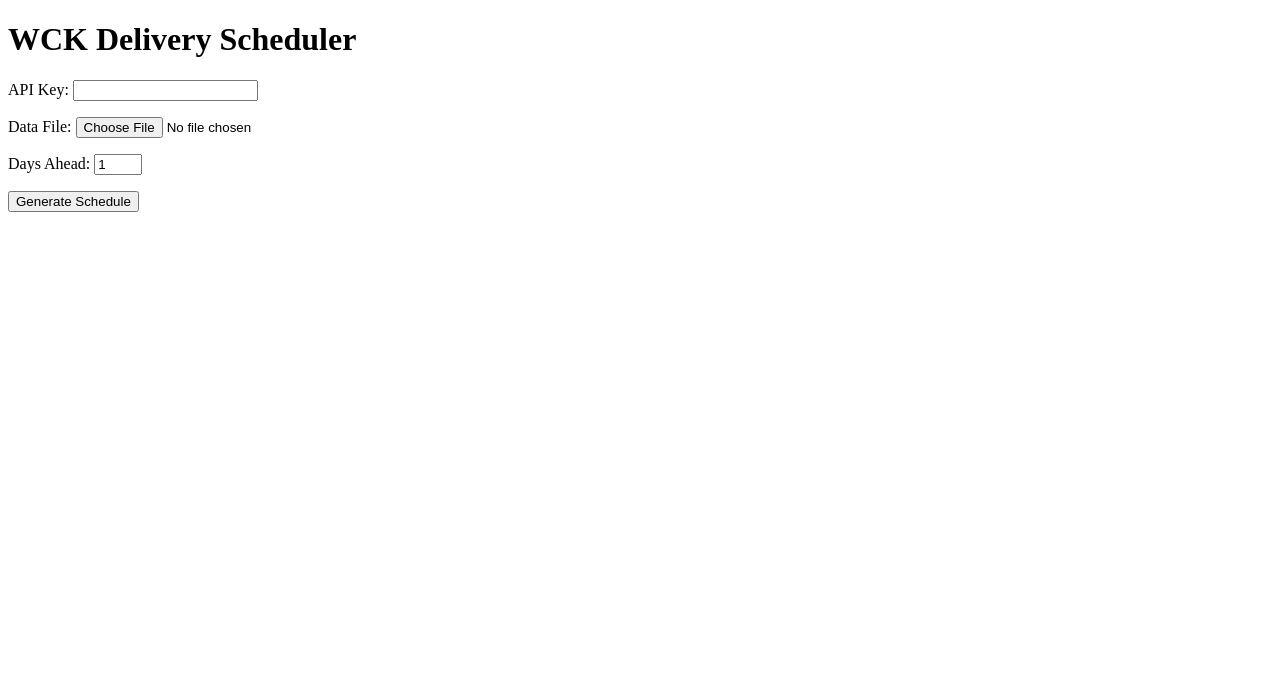
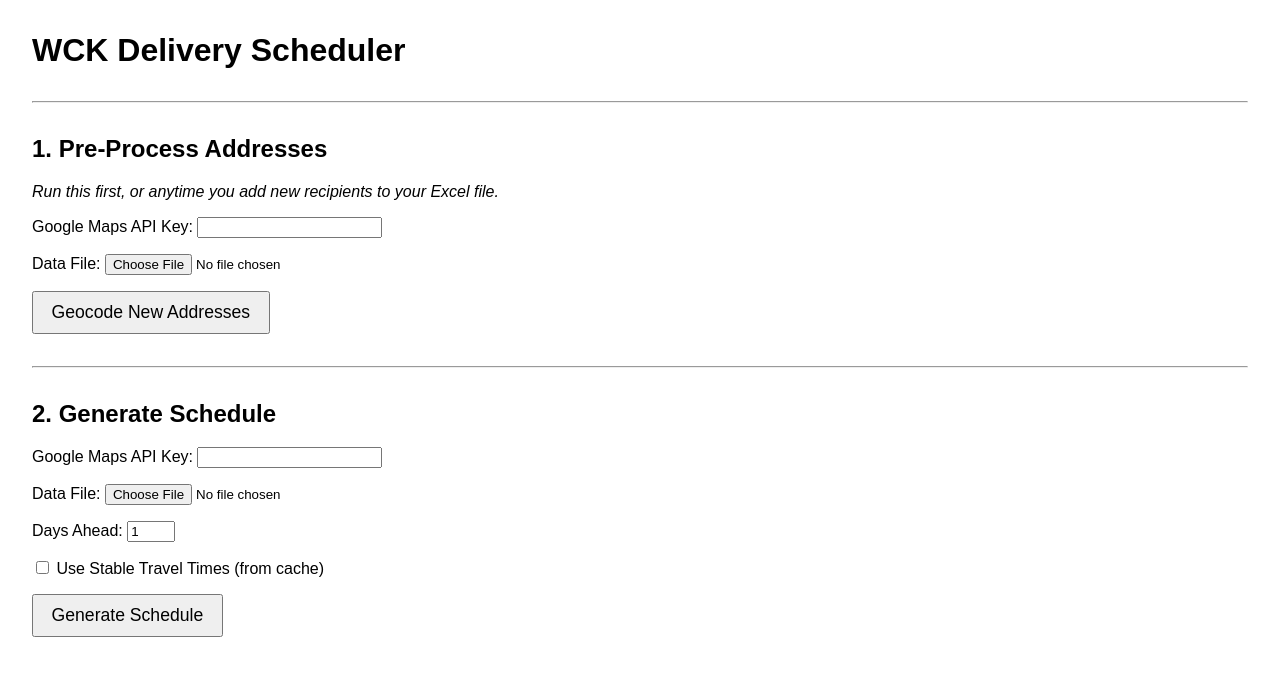
Before and after one commit to tamman86/WCK-APScheduler, a Flask app: page / in a window 1280 px wide. Shown: the top 676 px of the page. Run offline with Flask 3, Linux system fonts and the light colour scheme.

Commit message:
Updated to running form but in two steps

```diff
--- a/app.py
+++ b/app.py
@@ -1,42 +1,325 @@
-from flask import Flask, request, render_template, redirect, url_for, jsonify
 import os
-from redis import Redis
-from rq import Queue
-from tasks import run_optimization_job
+import sys
+import json
+import uuid
+import time as tm
+from datetime import datetime, timedelta, time
+import traceback
+import pandas as pd
+import googlemaps
+import folium
+from pulp import LpProblem, LpMinimize, LpVariable, lpSum, LpStatus, COIN_CMD
+from flask import Flask, request, render_template, redirect, url_for, jsonify, send_from_directory
+from flask_apscheduler import APScheduler
 
+# --- CONFIGURATION ---
+GEOCODE_CACHE_FILE = 'geocode_cache.json'
+STABLE_COSTS_FILE = 'stable_travel_costs.csv'
+
+
+class Config:
+    SCHEDULER_API_ENABLED = True
+
+
+# --- HELPER FUNCTIONS ---
+def load_geocode_cache():
+    try:
+        with open(GEOCODE_CACHE_FILE, 'r') as f:
+            return json.load(f)
+    except (FileNotFoundError, json.JSONDecodeError):
+        return {}
+
+def save_geocode_cache(cache_data):
+    with open(GEOCODE_CACHE_FILE, 'w') as f:
+        json.dump(cache_data, f, indent=4)
+
+def create_delivery_map(plan_df, suppliers_df, recipients_df, map_filename):
+    """Generates an interactive HTML map of the delivery routes with unique supplier colors."""
+    try:
+        # CORRECTED: Standardized to Latitude/Longitude
+        supplier_coords = suppliers_df.set_index('Name')[['Latitude', 'Longitude']].to_dict('index')
+        recipient_coords = recipients_df.set_index('Name')[['Latitude', 'Longitude']].to_dict('index')
+        all_lats = pd.concat([suppliers_df['Latitude'], recipients_df['Latitude']]).dropna()
+        all_lons = pd.concat([suppliers_df['Longitude'], recipients_df['Longitude']]).dropna()
+
+        if all_lats.empty or all_lons.empty:
+            print("WARNING: Cannot generate map, no coordinates found.")
+            return
+
+        map_center = [all_lats.mean(), all_lons.mean()]
+        delivery_map = folium.Map(location=map_center, zoom_start=10)
+
+        colors = ['red', 'blue', 'purple', 'orange', 'darkred', 'lightred', 'darkblue', 'cadetblue', 'darkpurple',
+                  'pink', 'lightblue', 'green', 'gray', 'black', 'lightgreen']
+        supplier_color_map = {name: colors[i % len(colors)] for i, name in enumerate(plan_df['Supplier'].unique())}
+
+        for _, row in plan_df.iterrows():
+            supplier_name, recipient_name = row['Supplier'], row['Deliver_To_Recipient']
+            s_info, r_info = supplier_coords.get(supplier_name), recipient_coords.get(recipient_name)
+
+            if s_info and r_info and pd.notna(s_info['Latitude']) and pd.notna(r_info['Latitude']):
+                s_lat, s_lon = s_info['Latitude'], s_info['Longitude']
+                r_lat, r_lon = r_info['Latitude'], r_info['Longitude']
+                supplier_color = supplier_color_map.get(supplier_name, 'gray')
+
+                folium.Marker([s_lat, s_lon], popup=f"<b>Supplier:</b> {supplier_name}",
+                              icon=folium.Icon(color=supplier_color, icon='truck', prefix='fa')).add_to(delivery_map)
+                folium.Marker([r_lat, r_lon], popup=f"<b>Recipient:</b> {recipient_name}",
+                              icon=folium.Icon(color='green', icon='home')).add_to(delivery_map)
+                folium.PolyLine(locations=[[s_lat, s_lon], [r_lat, r_lon]], color=supplier_color, weight=2.5,
+                                opacity=0.8).add_to(delivery_map)
+
+        delivery_map.save(map_filename)
+        print(f"Map generation complete: {map_filename}")
+    except Exception as e:
+        print(f"Map generation failed: {e}")
+
+
+# --- BACKGROUND JOBS ---
+def run_geocoding_job(excel_path, api_key, job_id):
+    """
+    This function now correctly adds Latitude/Longitude columns to the uploaded Excel file.
+    """
+    global job_results
+    job_results[job_id] = {'status': 'running', 'log': 'Starting Geocoding Process...\n'}
+    try:
+        recipients_df = pd.read_excel(excel_path, sheet_name="Recipients")
+        geocode_cache = load_geocode_cache()
+        new_coords_added = False
+        file_was_modified = False
+
+        if 'Latitude' not in recipients_df.columns: recipients_df['Latitude'] = None
+        if 'Longitude' not in recipients_df.columns: recipients_df['Longitude'] = None
+
+        gmaps = googlemaps.Client(key=api_key)
+        for index, row in recipients_df.iterrows():
+            if pd.isna(row['Latitude']) or pd.isna(row['Longitude']):
+                address = row['Full Address']
+                lat, lng = None, None
+
+                if not isinstance(address, str) or address.strip() == '': continue
+                if address in geocode_cache:
+                    job_results[job_id]['log'] += f"CACHE HIT: Found '{address}'\n"
+                    lat = geocode_cache[address]['lat']
+                    lng = geocode_cache[address]['lng']
+                else:
+                    job_results[job_id]['log'] += f"API CALL: Geocoding '{address}'...\n"
+                    geocode_result = gmaps.geocode(address)
+                    if geocode_result:
+                        location = geocode_result[0]['geometry']['location']
+                        lat, lng = location['lat'], location['lng']
+                        geocode_cache[address] = {'lat': lat, 'lng': lng}
+                        new_coords_added = True
+                    else:
+                        job_results[job_id]['log'] += f"WARNING: Could not geocode '{address}'\n"
+
+                if lat is not None and lng is not None:
+                    recipients_df.at[index, 'Latitude'] = lat
+                    recipients_df.at[index, 'Longitude'] = lng
+                    file_was_modified = True
+
+        # Save the JSON cache file only if new API calls were made
+        if new_coords_added:
+            save_geocode_cache(geocode_cache)
+
+        # Save the Excel file only if any coordinates were filled in
+        if file_was_modified:
+            job_results[job_id]['log'] += "Saving updated coordinates back to Excel file...\n"
+            with pd.ExcelFile(excel_path) as xls:
+                all_sheets = {sheet_name: xls.parse(sheet_name) for sheet_name in xls.sheet_names}
+            all_sheets['Recipients'] = recipients_df
+            with pd.ExcelWriter(excel_path, engine='openpyxl') as writer:
+                for sheet_name, df in all_sheets.items():
+                    df.to_excel(writer, sheet_name=sheet_name, index=False)
+            job_results[job_id]['status'] = 'finished'
+            job_results[job_id]['result'] = {
+                'message': "Success! The uploaded file was updated with new coordinates. You can now run the scheduler."}
+        else:
+            job_results[job_id]['log'] += "No new addresses found to geocode. File was not changed.\n"
+            job_results[job_id]['status'] = 'finished'
+            job_results[job_id]['result'] = {
+                'message': "No new coordinates needed. Your file already has all data."}
+
+    except Exception as e:
+        print("--- GEOCODING JOB FAILED: FULL TRACEBACK ---")
+        traceback.print_exc()
+        print("---------------------------------------------")
+        job_results[job_id]['status'] = 'failed'
+        job_results[job_id]['result'] = {'error': str(e)}
+
+def run_optimization_job(excel_path, api_key, days_ahead, use_stable_cache, job_id):
+    global job_results
+    job_results[job_id] = {'status': 'running'}
+    try:
+        today = datetime.now()
+        future_date = today + timedelta(days=days_ahead)
+        departure_datetime = datetime.combine(future_date.date(), time(11, 0))
+        departure_timestamp = int(departure_datetime.timestamp())
+        day_filter_str = future_date.strftime('%a').replace("Tue", "Tues")
+        day_full_name = future_date.strftime('%A')
+        formatted_date = future_date.strftime('%Y-%m-%d')
+        sheet_title = f"Delivery Schedule for {day_full_name}, {formatted_date}"
+
+        timestamp = today.strftime('%Y%m%d-%H%M%S')
+        plan_sheet_name = f"DeliveryPlan_{days_ahead}-Day"
+        output_excel_path = os.path.join('outputs', f"{timestamp}_Schedule.xlsx")
+        output_map_path = os.path.join('outputs', f"{timestamp}_Map.html")
+
+        suppliers_df = pd.read_excel(excel_path, sheet_name="Suppliers")
+        recipients_df = pd.read_excel(excel_path, sheet_name="Recipients")
+        available_suppliers_df = suppliers_df[
+            suppliers_df['Availability'].str.contains(day_filter_str, na=False)].copy()
+
+        if available_suppliers_df.empty:
+            raise ValueError(f"No suppliers found with availability for '{day_filter_str}'.")
+
+        if use_stable_cache:
+            try:
+                cost_df = pd.read_csv(STABLE_COSTS_FILE)
+            except FileNotFoundError:
+                raise ValueError(
+                    f"Cache file '{STABLE_COSTS_FILE}' not found. Please run once in normal mode to create it.")
+        else:
+            gmaps = googlemaps.Client(key=api_key)
+            all_recipient_coords = list(zip(recipients_df['Latitude'], recipients_df['Longitude']))
+            # CORRECTED: Standardized to Latitude/Longitude
+            all_supplier_coords = list(zip(available_suppliers_df['Latitude'], available_suppliers_df['Longitude']))
+            all_results = []
+            batch_size = 10
+
+            for i in range(0, len(available_suppliers_df), batch_size):
+                supplier_batch_df = available_suppliers_df.iloc[i:i + batch_size]
+                supplier_batch_coords = all_supplier_coords[i:i + batch_size]
+                for j in range(0, len(recipients_df), batch_size):
+                    recipient_batch_df = recipients_df.iloc[j:j + batch_size]
+                    recipient_batch_coords = all_recipient_coords[j:j + batch_size]
+                    matrix_result = gmaps.distance_matrix(origins=supplier_batch_coords,
+                                                          destinations=recipient_batch_coords, mode="driving",
+                                                          departure_time=departure_timestamp)
+                    for supplier_idx, row in enumerate(matrix_result['rows']):
+                        for recipient_idx, element in enumerate(row['elements']):
+                            if element['status'] == 'OK':
+                                all_results.append({'Supplier': supplier_batch_df.iloc[supplier_idx]['Name'],
+                                                    'Recipient': recipient_batch_df.iloc[recipient_idx]['Name'],
+                                                    'TravelTime_Minutes': round(element['duration']['value'] / 60, 2)})
+                    tm.sleep(1)
+
+            new_cost_df = pd.DataFrame(all_results)
+            try:
+                cached_cost_df = pd.read_csv(STABLE_COSTS_FILE)
+                merged_df = pd.merge(new_cost_df, cached_cost_df, on=['Supplier', 'Recipient'], how='left',
+                                     suffixes=('_new', '_cached'))
+
+                def get_best_time(row):
+                    if pd.notna(row['TravelTime_Minutes_cached']):
+                        return min(row['TravelTime_Minutes_new'], row['TravelTime_Minutes_cached'])
+                    else:
+                        return row['TravelTime_Minutes_new']
+
+                merged_df['TravelTime_Minutes'] = merged_df.apply(get_best_time, axis=1)
+                final_cache_df = merged_df[['Supplier', 'Recipient', 'TravelTime_Minutes']]
+            except FileNotFoundError:
+                final_cache_df = new_cost_df
+
+            final_cache_df.to_csv(STABLE_COSTS_FILE, index=False)
+            cost_df = new_cost_df
+
+        recipients_df['Standard Meal'] = recipients_df['Standard Meal'].fillna(0).astype(int)
+        available_suppliers_df['Capacity'] = available_suppliers_df['Capacity'].fillna(0).astype(int)
+
+        suppliers = available_suppliers_df['Name'].tolist()
+        recipients = recipients_df['Name'].tolist()
+        supply = pd.Series(available_suppliers_df.Capacity.values, index=available_suppliers_df.Name).to_dict()
+        demand = pd.Series(recipients_df['Standard Meal'].values, index=recipients_df.Name).to_dict()
+        costs = cost_df.set_index(['Supplier', 'Recipient'])['TravelTime_Minutes'].to_dict()
+        costs = {s: {r: costs.get((s, r), 99999) for r in recipients} for s in suppliers}
+
+        model = LpProblem(name="Meal-Delivery-Optimization", sense=LpMinimize)
+        routes = LpVariable.dicts("Route", (suppliers, recipients), lowBound=0, cat='Integer')
+        model += lpSum([routes[s][r] * costs[s][r] for s in suppliers for r in recipients]), "Total_Travel_Cost"
+        for s in suppliers: model += lpSum([routes[s][r] for r in recipients]) <= supply[s], f"Supply_{s}"
+        for r in recipients: model += lpSum([routes[s][r] for s in suppliers]) == demand[r], f"Demand_{r}"
+
+        model.solve(None)
+
+        if LpStatus[model.status] == 'Optimal':
+            delivery_plan = [{'Supplier': s, 'Deliver_To_Recipient': r, 'NumberOfMeals': int(routes[s][r].varValue)} for
+                             s in suppliers for r in recipients if routes[s][r].varValue > 0]
+            plan_df = pd.DataFrame(delivery_plan)
+
+            with pd.ExcelWriter(output_excel_path, engine='openpyxl') as writer:
+                plan_df.to_excel(writer, sheet_name=plan_sheet_name, index=False)
+
+            create_delivery_map(plan_df, available_suppliers_df, recipients_df, output_map_path)
+
+            result = {'excel_path': output_excel_path, 'map_path': output_map_path}
+            job_results[job_id]['status'] = 'finished'
+            job_results[job_id]['result'] = result
+        else:
+            raise Exception("Optimal solution could not be found.")
+
+    except Exception as e:
+        print("--- JOB FAILED: FULL TRACEBACK ---")
+        traceback.print_exc()
+        print("------------------------------------")
+        job_results[job_id]['status'] = 'failed'
+        job_results[job_id]['result'] = {'error': str(e)}
+
+
+# --- FLASK APP INITIALIZATION ---
 app = Flask(__name__)
+app.config.from_object(Config())
 app.config['UPLOAD_FOLDER'] = 'uploads'
 os.makedirs(app.config['UPLOAD_FOLDER'], exist_ok=True)
 os.makedirs('outputs', exist_ok=True)
 
-# Connect to Redis
-# On Render.com, you'll set the REDIS_URL environment variable
-redis_url = os.getenv('REDIS_URL', 'redis://localhost:6379')
-redis_conn = Redis.from_url(redis_url)
-q = Queue(connection=redis_conn)
+scheduler = APScheduler()
+scheduler.init_app(app)
+scheduler.start()
+
+job_results = {}
 
 
+# --- FLASK ROUTES ---
 @app.route('/')
 def index():
     return render_template('index.html')
 
 
-@app.route('/run', methods=['POST'])
-def run_task():
-    # Handle file upload
+@app.route('/run_geocode', methods=['POST'])
+def run_geocode_task():
+    if 'data_file' not in request.files or request.files['data_file'].filename == '':
+        return "Error: No file selected.", 400
     file = request.files['data_file']
     filepath = os.path.join(app.config['UPLOAD_FOLDER'], file.filename)
     file.save(filepath)
+    api_key = request.form['api_key']
+    job_id = str(uuid.uuid4())
+    job_results[job_id] = {'status': 'queued'}
+    scheduler.add_job(id=job_id, func=run_geocoding_job, trigger='date', args=[filepath, api_key, job_id])
+    return redirect(url_for('results_geocode', job_id=job_id))
 
-    # Get other form data
+
+@app.route('/run', methods=['POST'])
+def run_task():
+    if 'data_file' not in request.files or request.files['data_file'].filename == '':
+        return "Error: No file selected.", 400
+    file = request.files['data_file']
+    filepath = os.path.join(app.config['UPLOAD_FOLDER'], file.filename)
+    file.save(filepath)
     api_key = request.form['api_key']
     days_ahead = int(request.form['days_ahead'])
+    use_stable_cache = 'use_cache' in request.form
+    job_id = str(uuid.uuid4())
+    job_results[job_id] = {'status': 'queued'}
+    scheduler.add_job(id=job_id, func=run_optimization_job, trigger='date',
+                      args=[filepath, api_key, days_ahead, use_stable_cache, job_id])
+    return redirect(url_for('results', job_id=job_id))
 
-    # Enqueue the job
-    job = q.enqueue(run_optimization_job, filepath, api_key, days_ahead, job_timeout='10m')
 
-    # Redirect to the results page
-    return redirect(url_for('results', job_id=job.id))
+@app.route('/results_geocode/<job_id>')
+def results_geocode(job_id):
+    return render_template('results_geocode.html', job_id=job_id)
 
 
 @app.route('/results/<job_id>')
@@ -46,11 +329,14 @@ def results(job_id):
 
 @app.route('/status/<job_id>')
 def job_status(job_id):
-    job = q.fetch_job(job_id)
-    if job:
-        response = {
-            'status': job.get_status(),
-            'result': job.result,
-        }
-        return jsonify(response)
-    return jsonify({'status': 'not_found'})
+    return jsonify(job_results.get(job_id, {'status': 'not_found'}))
+
+
+@app.route('/outputs/<filename>')
+def serve_output_file(filename):
+    return send_from_directory('outputs', filename)
+
+
+# --- This section is needed to run the app locally ---
+if __name__ == '__main__':
+    app.run(debug=True, port=5001)
--- a/requirements.txt
+++ b/requirements.txt
@@ -1,9 +1,8 @@
 flask
 gunicorn
-redis
-rq
 pandas
 openpyxl
 googlemaps
 pulp
 folium
+Flask-APScheduler
--- a/templates/index.html
+++ b/templates/index.html
@@ -1,12 +1,35 @@
 <!doctype html>
-<html>
+<html lang="en">
+<head>
+    <meta charset="UTF-8">
+    <title>WCK Delivery Scheduler</title>
+    <style>
+        body { font-family: sans-serif; margin: 2em; }
+        hr { margin: 2em 0; }
+        input[type=submit] { font-size: 1.1em; padding: 0.5em 1em; }
+    </style>
+</head>
 <body>
-  <h1>WCK Delivery Scheduler</h1>
-  <form action="/run" method="post" enctype="multipart/form-data">
-    <p>API Key: <input type="password" name="api_key"></p>
-    <p>Data File: <input type="file" name="data_file"></p>
-    <p>Days Ahead: <input type="number" name="days_ahead" value="1" min="1" max="3"></p>
-    <input type="submit" value="Generate Schedule">
-  </form>
+    <h1>WCK Delivery Scheduler</h1>
+
+    <hr>
+    <h2>1. Pre-Process Addresses</h2>
+    <form action="/run_geocode" method="post" enctype="multipart/form-data">
+        <p><em>Run this first, or anytime you add new recipients to your Excel file.</em></p>
+        <p>Google Maps API Key: <input type="password" name="api_key" required></p>
+        <p>Data File: <input type="file" name="data_file" required></p>
+        <input type="submit" value="Geocode New Addresses">
+    </form>
+    <hr>
+
+    <h2>2. Generate Schedule</h2>
+    <form action="/run" method="post" enctype="multipart/form-data">
+        <p>Google Maps API Key: <input type="password" name="api_key" required></p>
+        <p>Data File: <input type="file" name="data_file" required></p>
+        <p>Days Ahead: <input type="number" name="days_ahead" value="1" min="1" max="3"></p>
+        <p><input type="checkbox" name="use_cache" value="true"> Use Stable Travel Times (from cache)</p>
+        <input type="submit" value="Generate Schedule">
+    </form>
+
 </body>
 </html>
```
Also changed, not shown: tasks.py (deleted, +0 -162 lines), templates/results_geocode.html (added, +33 -0 lines), worker.py (deleted, +0 -13 lines), 1 other file.
